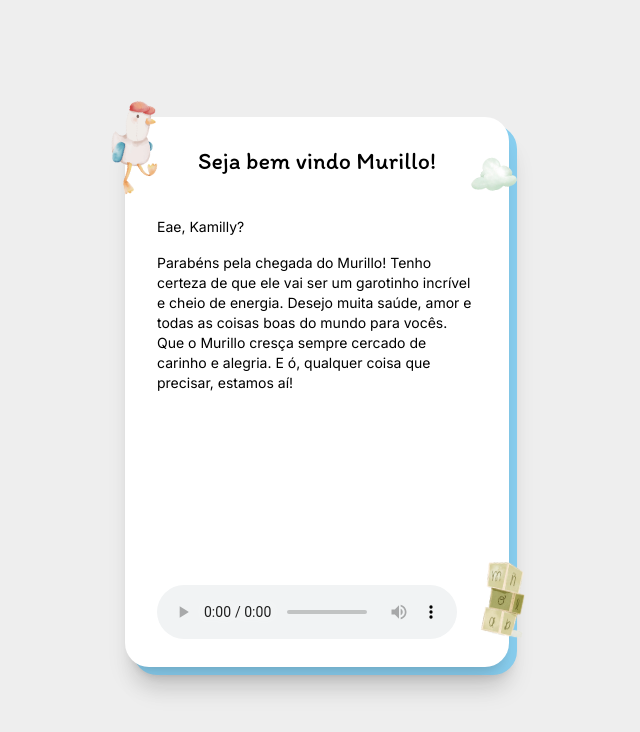
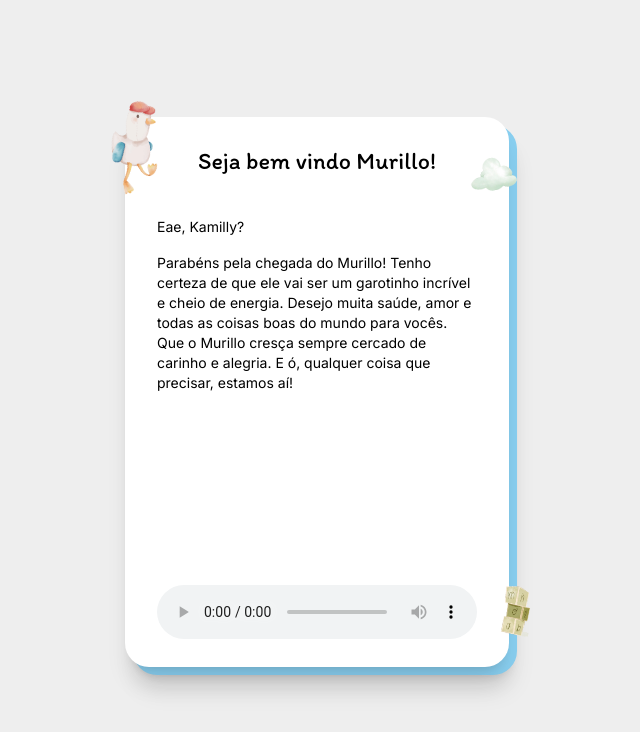
Before and after one commit to VitorAndrey/welcome-little-boy, a Next.js app: page / in a window 1280 px wide. Shown: the top 732 px of the page, without its empty margins (323-963 px from the left). Built offline with nearby package versions, Linux system fonts and the light colour scheme.

Commit message:
feat: add audio

```diff
--- a/src/app/page.tsx
+++ b/src/app/page.tsx
@@ -19,7 +19,7 @@ import {
 
 export default function Home() {
   return (
-    <main className="relative flex min-h-screen w-full items-center justify-center bg-theme-white px-4">
+    <main className="relative flex min-h-screen w-full items-center justify-center overflow-x-hidden bg-theme-white px-4">
       <div className="relative ml-4 min-h-[550px] w-[95%] max-w-sm rounded-3xl bg-theme-primary shadow-xl">
         <div className="bg-whte absolute -left-2 -top-2 flex min-h-[550px]  w-full flex-col rounded-3xl bg-white px-8 py-7 shadow-xl">
           <h1
@@ -40,10 +40,8 @@ export default function Home() {
             precisar, estamos aí!
           </p>
 
-          <audio controls>
-            <source src="horse.ogg" type="audio/ogg" />
+          <audio controls className="w-full">
             <source src="horse.mp3" type="audio/mpeg" />
-            Your browser does not support the audio element.
           </audio>
 
           <Image
@@ -60,7 +58,7 @@ export default function Home() {
             width={0}
             height={0}
             sizes="100vw"
-            className="absolute -right-5 bottom-8 h-auto w-12 rotate-12"
+            className="absolute -right-6 bottom-8 h-auto w-8 rotate-12"
             alt={"Bear"}
           />
         </div>
```
